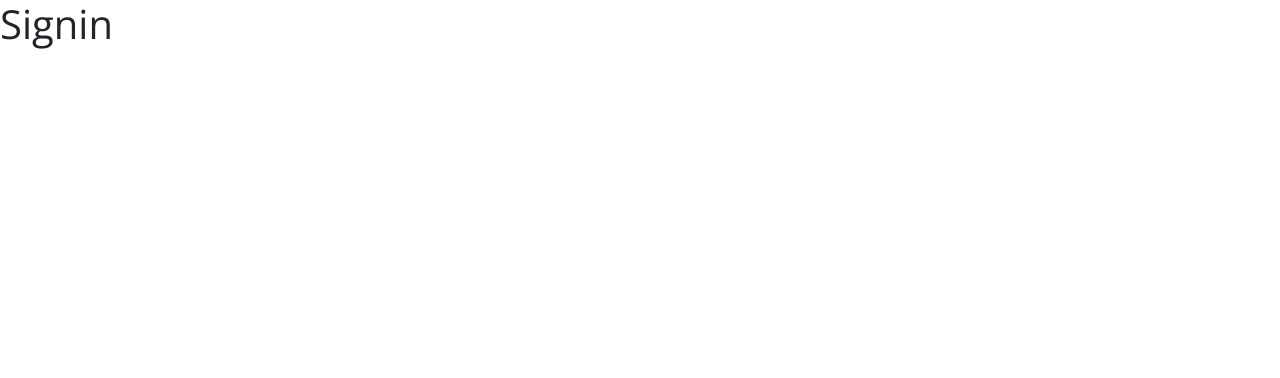
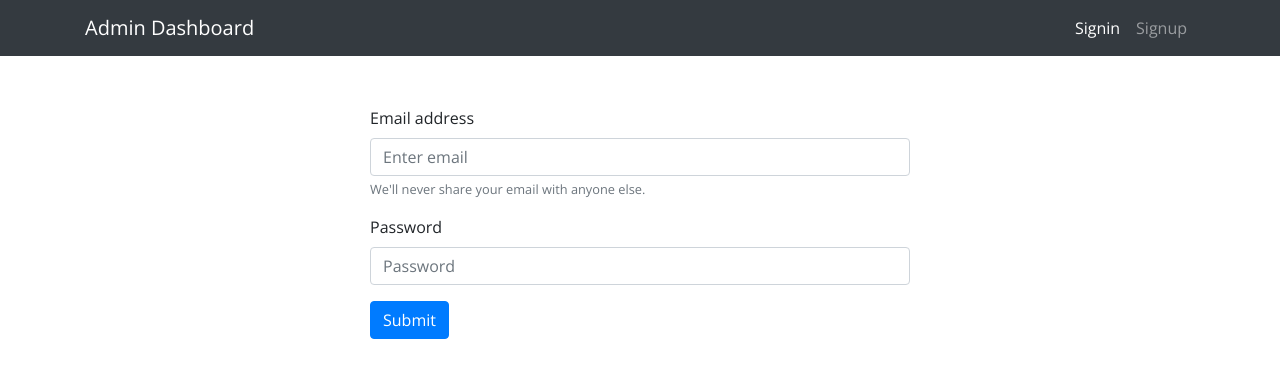
Before and after one commit to TG2408/Ecommerce-adminApp, a React (Create React App) app: page /signin in a window 1280 px wide. Shown: the top 378 px of the page. Built offline with nearby package versions, Linux system fonts and the light colour scheme.

Commit message:
signin page ready

```diff
--- a/src/containers/Signin/index.js
+++ b/src/containers/Signin/index.js
@@ -1,11 +1,35 @@
 import React from "react";
+import { Container, Form, Row, Col, Button } from "react-bootstrap";
+import Layout from "../../components/Layout";
 
 const Signin = (props) => {
-    return (
-        <>
-          <h1>Signin</h1>
-        </>
-    )
+  return (
+    <Layout>
+      <Container>
+        <Row style={{marginTop: "50px"}}>
+          <Col md={{span: 6, offset: 3}}>
+            <Form>
+              <Form.Group controlId="formBasicEmail">
+                <Form.Label>Email address</Form.Label>
+                <Form.Control type="email" placeholder="Enter email" />
+                <Form.Text className="text-muted">
+                  We'll never share your email with anyone else.
+                </Form.Text>
+              </Form.Group>
+
+              <Form.Group controlId="formBasicPassword">
+                <Form.Label>Password</Form.Label>
+                <Form.Control type="password" placeholder="Password" />
+              </Form.Group>
+              <Button variant="primary" type="submit">
+                Submit
+              </Button>
+            </Form>
+          </Col>
+        </Row>
+      </Container>
+    </Layout>
+  );
 };
 
 export default Signin;
```
